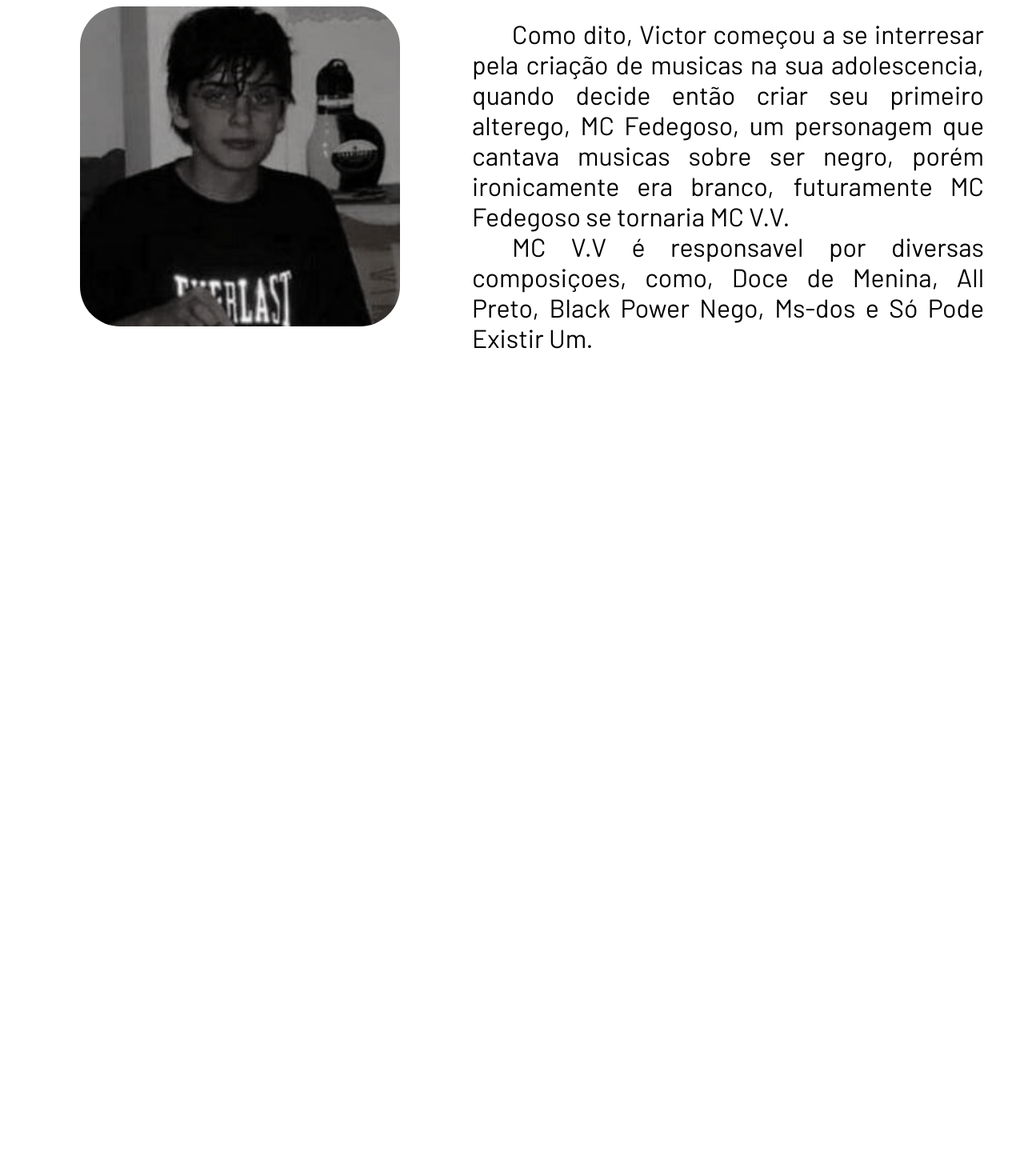
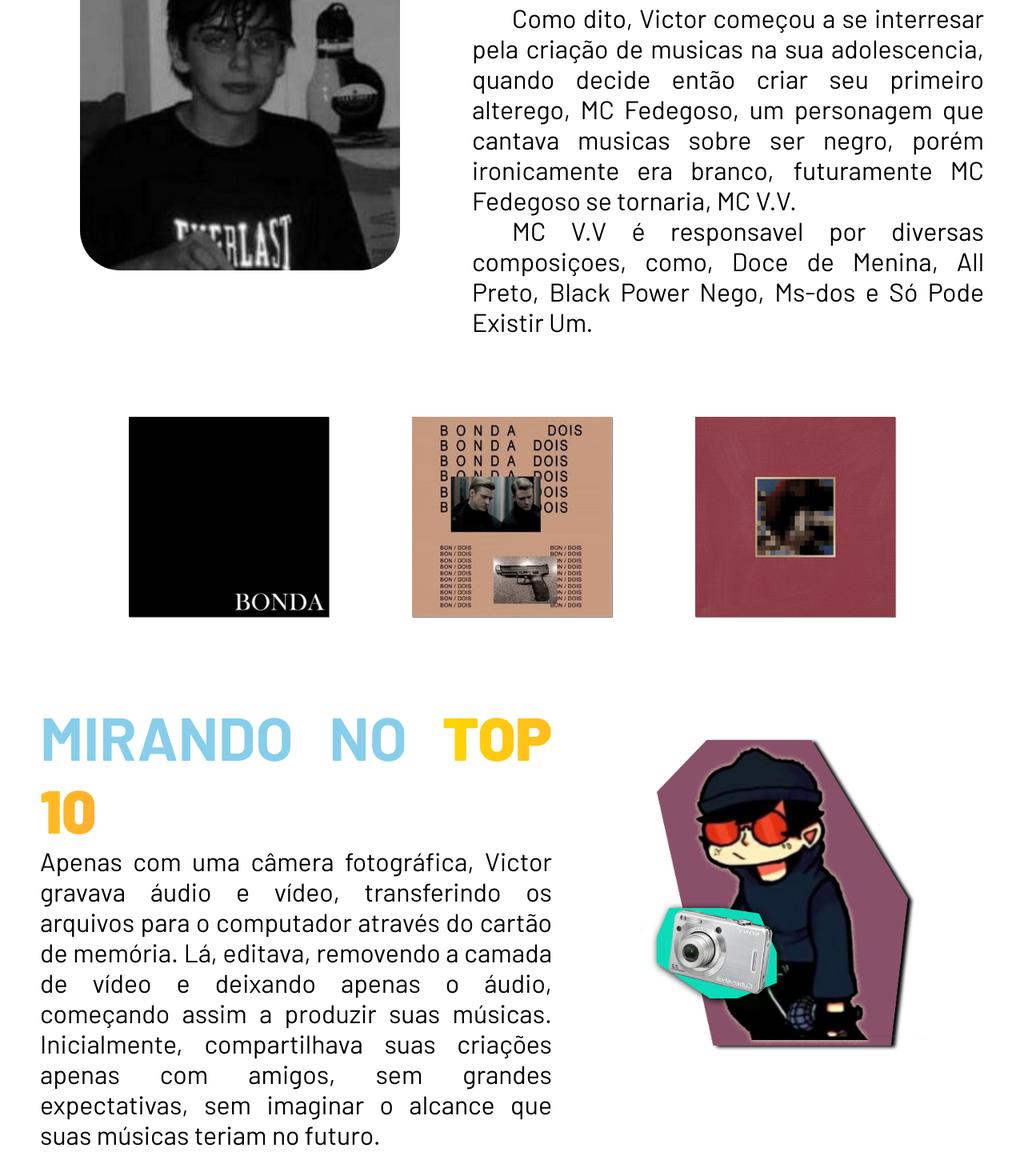
Before and after one commit to Kaikybiten/Yun_li, a plain HTML site: page index.html in a window 1280 px wide. Shown: the part 1324-2794 px from the top of the page at 80% size. Before the commit the page ends 1765 px from the top, so only its background shows below. Drawn offline with Linux system fonts and the light colour scheme.

Commit message:
Paragrafo sobre gravação com imagens

```diff
--- a/index.html
+++ b/index.html
@@ -5,15 +5,21 @@
     <meta charset="UTF-8">
     <meta name="viewport" content="width=device-width, initial-scale=1.0">
     <link rel="stylesheet" href="styles.css">
+
     <!-- Google Fonts -->
     <link rel="preconnect" href="https://fonts.googleapis.com">
     <link rel="preconnect" href="https://fonts.gstatic.com" crossorigin>
     <!--"Merriweather", serif -->
-    <link href="https://fonts.googleapis.com/css2?family=Merriweather:ital,wght@0,300;0,400;0,700;0,900;1,300;1,400;1,700;1,900&family=Oswald:wght@200..700&display=swap" rel="stylesheet">
+    <link
+        href="https://fonts.googleapis.com/css2?family=Merriweather:ital,wght@0,300;0,400;0,700;0,900;1,300;1,400;1,700;1,900&family=Oswald:wght@200..700&display=swap"
+        rel="stylesheet">
     <!-- "Barlow", sans-serif -->
-    <link href="https://fonts.googleapis.com/css2?family=Barlow:ital,wght@0,100;0,200;0,300;0,400;0,500;0,600;0,700;0,800;0,900;1,100;1,200;1,300;1,400;1,500;1,600;1,700;1,800;1,900&display=swap" rel="stylesheet">
+    <link
+        href="https://fonts.googleapis.com/css2?family=Barlow:ital,wght@0,100;0,200;0,300;0,400;0,500;0,600;0,700;0,800;0,900;1,100;1,200;1,300;1,400;1,500;1,600;1,700;1,800;1,900&display=swap"
+        rel="stylesheet">
     <!-- "Bebas Neue", sans-serif -->
-    <link href="https://fonts.googleapis.com/css2?family=Bebas+Neue&display=swap" rel="stylesheet">
+    <link
+        href="https://fonts.googleapis.com/css2?family=Bebas+Neue&display=swap" rel="stylesheet">
 
     <title>Victor Schiavon</title>
 </head>
@@ -27,14 +33,52 @@
     </div>
     <section id="Paragrafo01">
         <h1>Victor Schiavon</h1>
-        <p>Victor Barcellos Schiavon, ilustrador, musico, programador, streamer e YouTuber, colecionador de diversos alteregos como, Gemaplys, MC Fedegoso, MC V.V, Yung Lixo, Tokyo Marui e seu principal alterego musical, <strong>Yun Li</strong>. Ele nasceu em 29 de Março de 1995, em Pelotas, Rio Grande do Sul. Também em sua juventude, tomou interesse por fazer músicas, usando o alterego de MC V.V na época. Hoje em dia, ele usa o nome Yun Li, para as músicas que buscam tons mais serios, porém adotou o antigo apelido para músicas "zoeiras", como os álbuns de BONDA.</p>
-        <a href="https://jogandofoddaciptbr69burrinho.fandom.com/pt-br/wiki/Gemaplys" target="_blank" rel="external"> JogandoFoddaci Wiki - Gemaplys</a>
+        <p>Victor Barcellos Schiavon, ilustrador, musico, programador, streamer e YouTuber, colecionador de diversos alteregos como, Gemaplys, MC Fedegoso, MC V.V, Yung Lixo, Tokyo Marui e seu principal alterego musical, <strong>Yun Li</strong>. Ele nasceu em 29 de Março de 1995, em Pelotas, Rio Grande do Sul. Também em sua juventude, tomou interesse por fazer músicas, usando o alterego de MC V.V na época. Hoje em dia, ele usa o nome Yun Li, para as músicas que buscam tons mais sérios porém adotou o antigo apelido para músicas "zoeiras", como os álbuns de BONDA.</p>
+        <a class="Bibliografia" href="https://jogandofoddaciptbr69burrinho.fandom.com/pt-br/wiki/Gemaplys"
+            target="_blank" rel="external"> JogandoFoddaci Wiki - Gemaplys</a>
     </section>
     <img id="VictorAdolescente" src="imagens/gema_adolescente.jpg" alt="Victor adolescente">
     <section id="Paragrafo02">
         <h2>Não sou mais um</h2>
-        <p>Como dito, Victor começou a se interresar pela criação de musicas na sua adolescencia, quando decide então criar seu primeiro alterego, MC Fedegoso, um personagem que cantava musicas sobre ser negro, porém ironicamente era branco, <Strong id="TrechoFedegoso">futuramente MC Fedegoso se tornaria MC V.V.</Strong></p>
-        <p>MC V.V é responsavel por diversas composiçoes, como, Doce de Menina, All Preto, Black Power Nego, Ms-dos e Só Pode Existir Um.</p>
+        <p>Como dito, Victor começou a se interresar pela criação de musicas na sua adolescencia, quando decide então
+            criar seu primeiro alterego, MC Fedegoso, um personagem que cantava musicas sobre ser negro, porém
+            ironicamente era branco, <Strong id="TrechoFedegoso">futuramente MC Fedegoso se tornaria, MC V.V.</Strong>
+        </p>
+        <p>MC V.V é responsavel por diversas composiçoes, como, Doce de Menina, All Preto, Black Power Nego, Ms-dos e Só
+            Pode Existir Um.</p>
     </section>
+    <div class="albuns_capas">
+        <a href="https://www.youtube.com/watch?v=KSzld8dILeI&t=1920s" target="_blank">
+            <img class="albuns" src="imagens/albuns_bonda/bonda_1.jpg" alt="Capa do álbun bonda 1">
+        </a>
+        <a href="https://www.youtube.com/watch?v=fLELt1TueHw" target="_blank">
+            <img class="albuns" src="imagens/albuns_bonda/bonda_2.jpg" alt="Capa do álbum Bonda 2">
+        </a>
+        <a href="https://www.youtube.com/watch?v=yhtLGnExKYk" target="_blank">
+            <img class="albuns" src="imagens/albuns_bonda/bonda_3.jpg" alt="Capa do álbum Bonda 3">
+        </a>
+    </div>
+    <section id="Paragrafo03">
+        <h2>MIRANDO NO <span>TOP 10</span></h2>
+        <p>
+            Apenas com uma câmera fotográfica, Victor gravava áudio e vídeo, transferindo os arquivos para o computador através do cartão de memória. Lá, editava, removendo a camada de vídeo e deixando apenas o áudio, começando assim a produzir suas músicas. Inicialmente, compartilhava suas criações apenas com amigos, sem grandes expectativas, sem imaginar o alcance que suas músicas teriam no futuro.
+        </p>
+    </section>
+    <div id="VictorCamera">
+        <img id="VictorDesenho" src="imagens/victor_camera/victor_desenho.png" alt="Desenho do Yun li no jogo Friday Night Funkin">
+        <img id="Camera" src="imagens/victor_camera/camera.png" alt="Camera fotográfica">
+    </div>
+    <div class="albuns_capas">
+        <a href="https://www.youtube.com/watch?v=8zguoFbjxOg" target="_blank">
+            <img src="imagens/albuns_inicio/pintocoptero.jpg" alt="Capa do álbum Pintocoptero" class="albuns">
+        </a>
+        <a href="https://www.youtube.com/watch?v=m7rTuO9NzDA" target="_blank">
+            <img src="imagens/albuns_inicio/segura_esse_moleque.jpg" alt="Capa do álbum Segura Esse Moleque" class="albuns">
+        </a>
+        <a href="https://www.youtube.com/watch?v=kQDPCO0qMwI&list=PLOZDTMgJM4j0pb8kopxKjhHFmpCU6uKHi" target="_blank">
+            <img src="imagens/albuns_inicio/mixtape_pra_te_impressionar.jpg" alt="Capa do álbum Mixtape Pra Te Impressionar" class="albuns">
+        </a>
+    </div>
 </body>
+
 </html>
--- a/styles.css
+++ b/styles.css
@@ -69,17 +69,18 @@ div#TextoInicio:hover::after {
     width: 100%; /* Define a largura do pseudo-elemento igual à largura do elemento pai. */
 }
 
+section{
+    margin: 50px;
+}
+
 section#Paragrafo01 {
-    margin: 50px;
     font-size: 2em;
     font-family: "Barlow", sans-serif;
-    margin-bottom: 100px;
 }
 
 section#Paragrafo01 p {
     text-align: justify;
     text-indent: 50px;
-    margin-bottom: 20px;
 }
 
 img#VictorAdolescente{
@@ -89,7 +90,7 @@ img#VictorAdolescente{
     width: 400px;
     height: auto;
     border-radius: 50px;
-    filter: grayscale(90%); /* Deixando a imagem em preto e branco */
+    filter: grayscale(100%); /* Deixando a imagem em preto e branco */
     transition: filter 1s ease; /* Define a transição, gradual e suave (ease)*/
 }
 
@@ -114,6 +115,7 @@ section#Paragrafo02 h2{
     background-clip: text; /* Usa a forma do texto pra realizar o corte do fundo */
     color: transparent;
 }
+
 section#Paragrafo02 p{
     text-indent: 50px;
 }
@@ -125,24 +127,28 @@ section#Paragrafo02 strong#TrechoFedegoso{
     border-radius: 2px;
     padding: 0 2px 0 2px;
 }
+
 section#Paragrafo02 strong#TrechoFedegoso:hover{
     color: white;
     background-color: rgba(29, 29, 209, 0.904);
 }
 
-a {
+a{
     text-decoration: none;
+}
+
+a.Bibliografia {
     color: rgba(5, 107, 73, 0.733);
     font-size: 0.7em;
     position: relative;
     transition: font-size 0.1s;
 }
 
-a:hover {
+a.Bibliografia:hover {
     font-size: 0.75em;
 }
 
-a::after {
+a.Bibliografia::after {
     content: " ";
     position: absolute;
     bottom: -5px;
@@ -153,6 +159,80 @@ a::after {
     transition: width 0.4s;
 }
 
-a:hover::after {
+a.Bibliografia:hover::after {
     width: 100%;
 }
+
+div.albuns_capas{
+    display: inline-block;
+    position: relative;
+    left: 50%;
+    transform: translateX(-50%);
+}
+
+img.albuns{
+    box-shadow: 1px 1px 1px rgba(0, 0, 0, 0.473);
+    width: 250px;
+    height: 250px;
+    margin: 50px;
+    filter: grayscale(60%);
+    transition: width 0.5s ease, height 0.5s ease, filter 0.5s;
+}
+img.albuns:hover{
+    filter: grayscale(0%);
+    width: 300px;
+    height: 300px;
+}
+
+section#Paragrafo03{
+    font-size: 2em;
+    font-family: "Barlow", sans-serif;
+    text-align: justify;
+    width: 50%;
+    float: left;
+}
+
+div#VictorCamera{
+    float: right;
+    width: 30%;
+    position: relative;
+    margin: 100px 100px 0 0 ;
+}
+
+section#Paragrafo03 h2{
+    font-size: 2.37em;
+    color: #87CEEB;
+}
+
+section#Paragrafo03 h2 span{
+    font-weight: bolder;
+    color: transparent;
+    background-image: linear-gradient(to right, #ffd700, #ffaf30);
+    background-clip: text;
+}
+
+img#VictorDesenho{
+    filter: drop-shadow(5px 2px 2px black);
+    width: 100%;
+    position: absolute;
+    transform-origin: 50% 50%; /* Definindo o centro da imagem como seu ponto de origem/eixo */
+    transition: 0.2s ease;
+}
+
+img#VictorDesenho:hover{
+    transform: rotate(-5deg); /* Mudando a angulação da imagem em -5 graus */
+}
+
+img#Camera{
+    filter: drop-shadow(2px 2px 5px black);
+    width: 150px;
+    position: absolute;
+    top: 210px;
+    left: 25px;
+    transform-origin: 50% 50%; /* Definindo o centro da imagem como seu ponto de origem/eixo */
+    transition: transform 0.3s ease;
+}
+
+img#Camera:hover{
+    transform: rotate(10deg); /* Mudando a angulação da imagem em 10 graus */
+}
```
Also changed, not shown: imagens/albuns_bonda/bonda_1.jpg (added), imagens/albuns_bonda/bonda_2.jpg (added), imagens/albuns_bonda/bonda_3.jpg (added), imagens/albuns_inicio/mixtape_pra_te_impressionar.jpg (added), imagens/albuns_inicio/pintocoptero.jpg (added), imagens/albuns_inicio/segura_esse_moleque.jpg (added), imagens/victor_camera/camera.png (added), imagens/victor_camera/victor_desenho.png (added).
